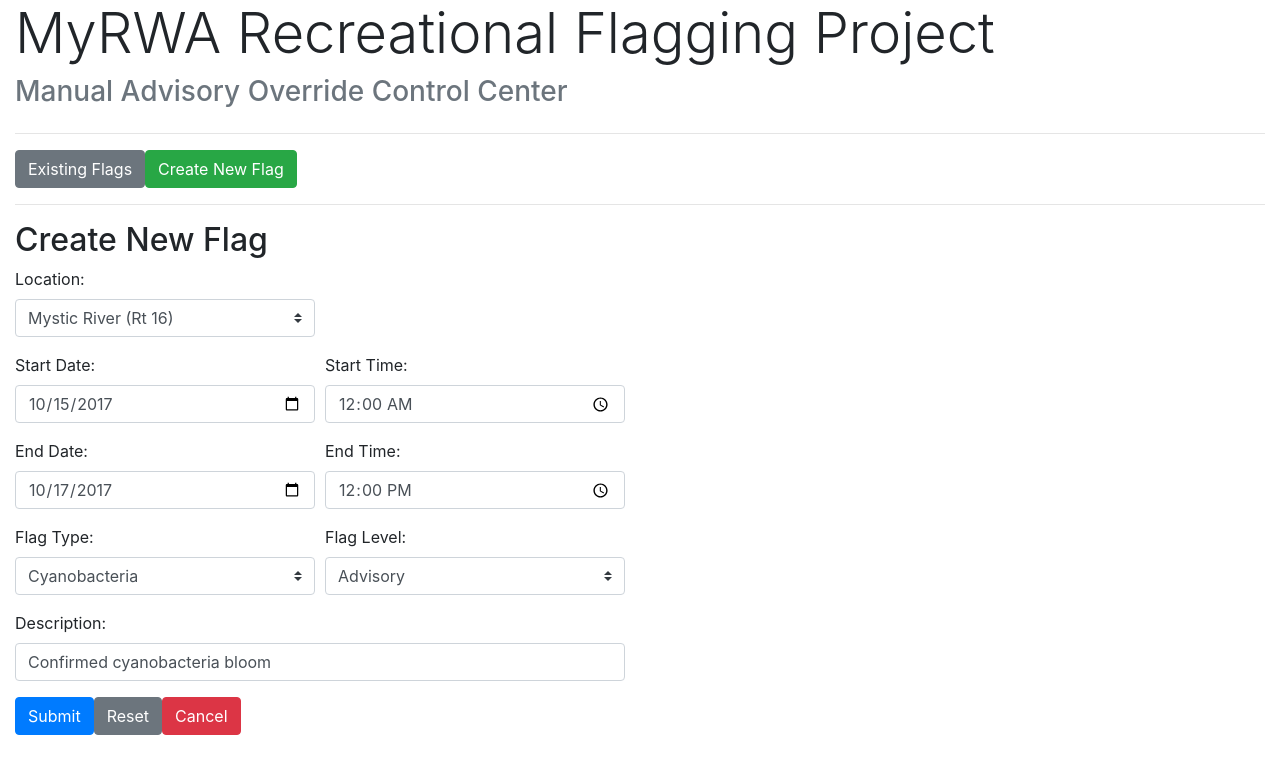
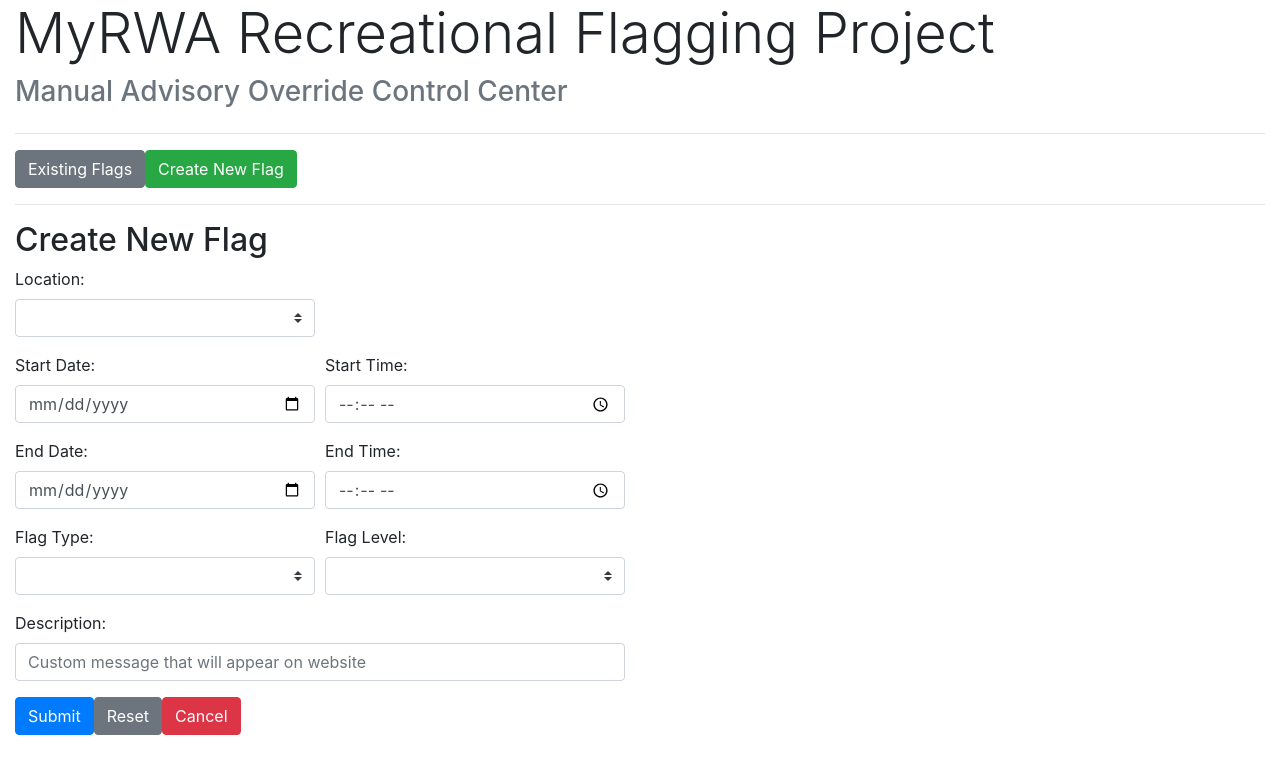
Before and after one commit to walkerjeffd/myrwa-recflag, a Vue app in the folder apps/admin/: page /#/new in a window 1280 px wide. Shown: the top 774 px of the page. Built offline with nearby package versions, Linux system fonts and the light colour scheme; the HTML template or start-up script is replaced by a standard one; what vue-resource would draw is missing.

Commit message:
admin new flag form starts fresh

```diff
--- a/apps/admin/src/components/NewFlag.vue
+++ b/apps/admin/src/components/NewFlag.vue
@@ -62,32 +62,19 @@
   name: 'new',
   data () {
     return {
-      // form: {
-      //   site: null,
-      //   start: {
-      //     date: '',
-      //     time: ''
-      //   },
-      //   end: {
-      //     date: '',
-      //     time: ''
-      //   },
-      //   type: null,
-      //   description: ''
-      // },
       form: {
-        location_id: 'MYSTIC_ECOLI',
+        location_id: null,
         start: {
-          date: '2017-10-15',
-          time: '00:00'
+          date: '',
+          time: ''
         },
         end: {
-          date: '2017-10-17',
-          time: '12:00'
+          date: '',
+          time: ''
         },
-        type: 'CYANO',
-        level: 'ADVISORY',
-        description: 'Confirmed cyanobacteria bloom'
+        type: null,
+        level: null,
+        description: ''
       },
       types: [
         { value: 'CYANO', text: 'Cyanobacteria'},
```
